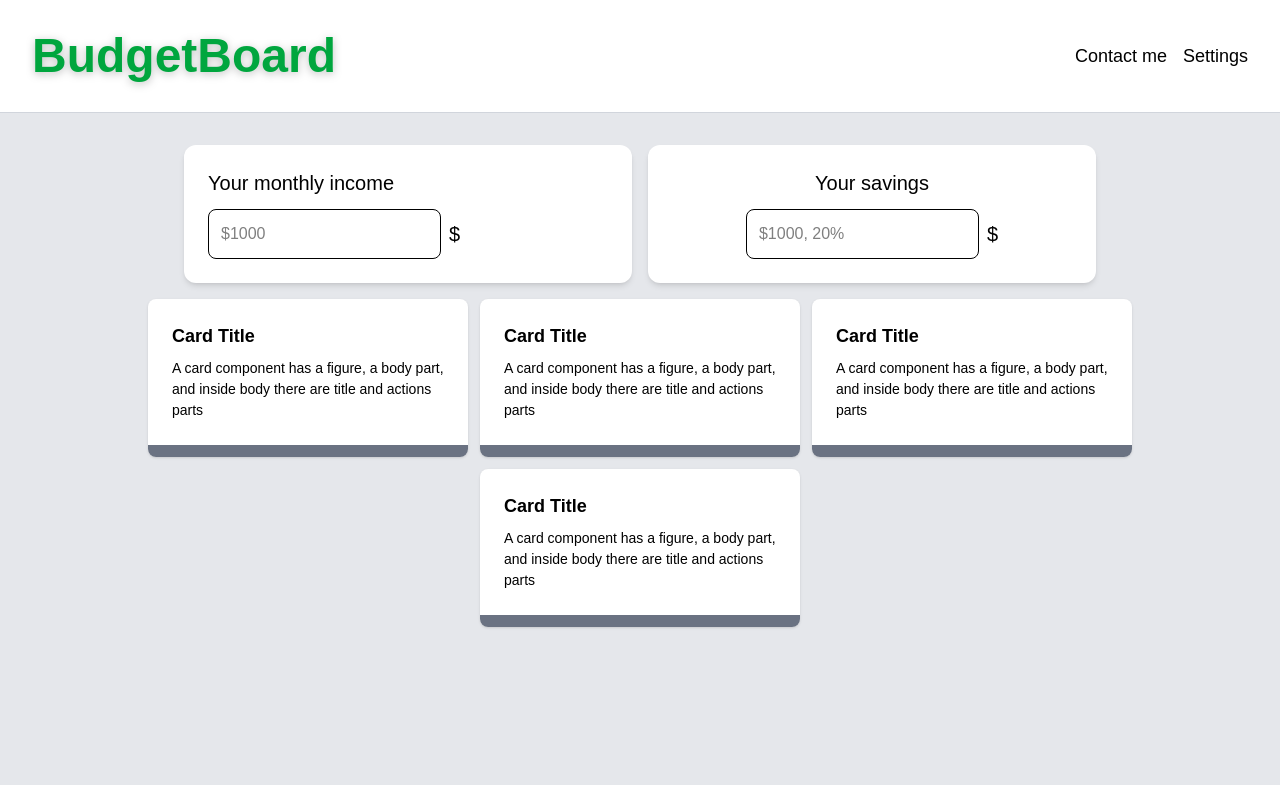
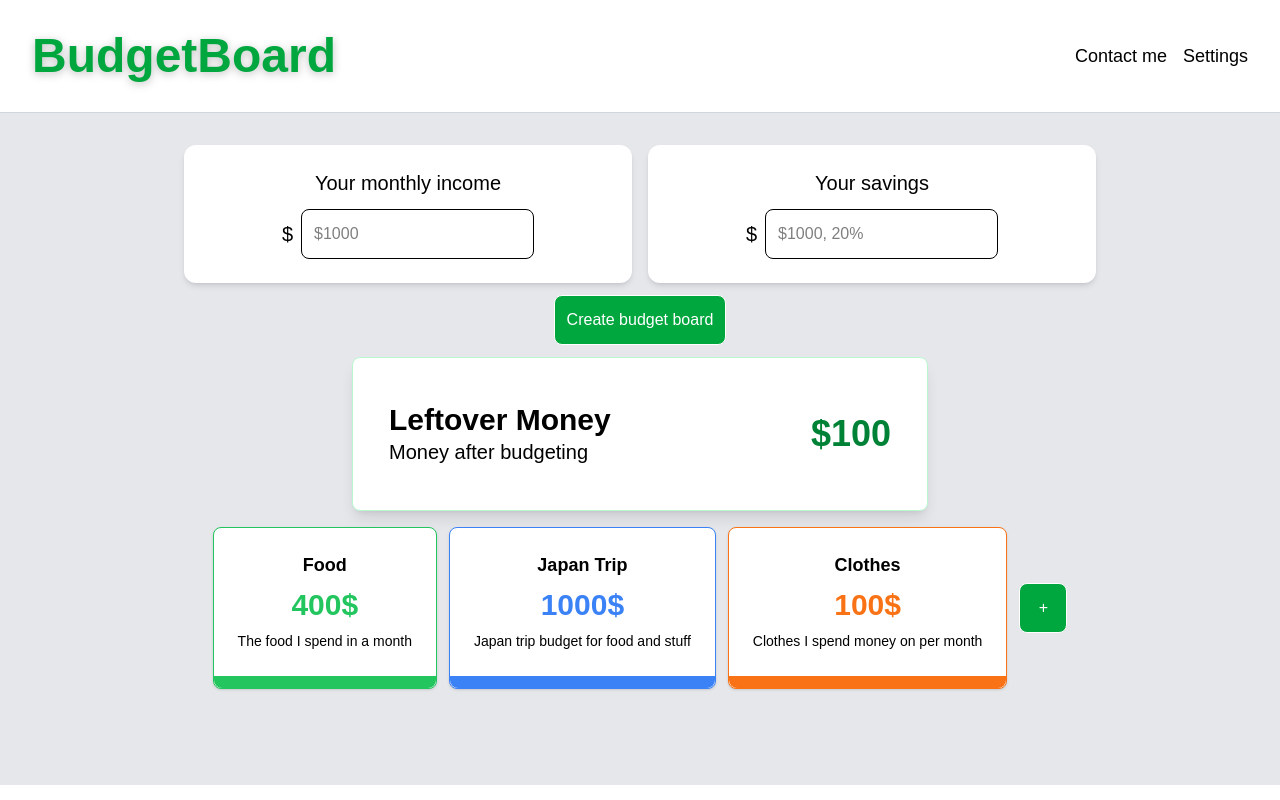
Before and after one commit to rnaveee/budgetboard, a Next.js app: page / in a window 1280 px wide. Built offline with nearby package versions, Linux system fonts and the light colour scheme.

Commit message:
created category card UI, leftover money card

```diff
--- a/src/app/components/CategoryCard.tsx
+++ b/src/app/components/CategoryCard.tsx
@@ -1,13 +1,32 @@
+import type Category from "../../types/category";
+
+type CategoryCardProps = {
+    category: Category;
+}
+
+export default function CategoryCard({ category }: CategoryCardProps){
 
 
-export default function CategoryCard(){
+
     return (
-        <div className="card max-w-xs bg-white shadow-sm">
-            <div className="card-body">
-                <h2 className="card-title">Card Title</h2>
-                <p>A card component has a figure, a body part, and inside body there are title and actions parts</p>
+        <div
+            className="card max-w-xs bg-white shadow-sm flex border"
+            style={{ borderColor: category.color }}
+        >
+            <div className="card-body flex items-center">
+                <h2 className="card-title">{category.name}</h2>
+                <h2
+                    className="text-3xl font-bold"
+                    style={{ color: category.color }}
+                >
+                    {category.budget}$
+                </h2>
+                <p>{category.description}</p>
             </div>
-            <figure className='flex min-h-3 bg-gray-500'>
+            <figure
+                className='flex min-h-3'
+                style={{ backgroundColor: category.color }}
+            >
             </figure>
         </div>
     )
--- /dev/null
+++ b/src/app/components/FreeMoneyCard.tsx
@@ -0,0 +1,22 @@
+type FreeMoneyCardProps = {
+  income: number;
+  savings: number;
+  categories: {
+    budget: number;
+  }[];
+};
+
+export default function FreeMoneyCard(){
+
+  return (
+        <div className="card w-full max-w-xl bg-white shadow-lg border border-green-200 py-5 px-3">
+            <div className="card-body flex-row items-center justify-between gap-4">
+                <div>
+                    <h2 className="card-title text-3xl">Leftover Money</h2>
+                    <p className="text-xl">Money after budgeting</p>
+                </div>
+                <h1 className="text-4xl font-bold text-green-700">$100</h1>
+            </div>
+        </div>
+    )
+}
--- a/src/app/components/IncomeForm.tsx
+++ b/src/app/components/IncomeForm.tsx
@@ -12,11 +12,12 @@ export default function IncomeForm(){
     }
 
     return (
-        <div className="bg-white shadow-md rounded-xl p-6 max-w-md w-full flex flex-col">
+        <div className="bg-white shadow-md rounded-xl p-6 max-w-md w-full flex flex-col items-center">
             <h1 className='text-xl'>Your monthly income</h1>
             <div>
                 <form className="flex flex-col gap-3" onSubmit={ handleSubmit }>
                     <div className="flex items-center gap-2 pt-3">
+                        <div className="text-xl">$</div>
                         <input
                         type="number"
                         placeholder="$1000"
@@ -24,7 +25,6 @@ export default function IncomeForm(){
                         onChange={(e) => setIncome(e.target.value)}
                         className="border rounded-lg p-3 focus:outline-none focus:ring-2 focus:ring-blue-500"
                         />
-                        <div className="text-xl">$</div>
                     </div>
                 </form>
             </div>
--- /dev/null
+++ b/src/app/components/NewCategoryButton.tsx
@@ -0,0 +1,17 @@
+
+
+export default function NewCategoryButton(){
+
+    return (
+        <>
+
+            <button
+            className="w-12 border rounded-lg p-3 bg-green-600 text-white hover:bg-green-500 active:bg-green-400"
+            >
+                +
+            </button>
+
+        </>
+
+    )
+}
--- a/src/app/components/SavingsForm.tsx
+++ b/src/app/components/SavingsForm.tsx
@@ -17,6 +17,7 @@ export default function IncomeForm(){
             <div>
                 <form className="flex flex-col gap-3" onSubmit={ handleSubmit }>
                     <div className="flex items-center gap-2 pt-3">
+                        <div className="text-xl">$</div>
                         <input
                         type="number"
                         placeholder="$1000, 20%"
@@ -24,7 +25,6 @@ export default function IncomeForm(){
                         onChange={(e) => setIncome(e.target.value)}
                         className="border rounded-lg p-3 focus:outline-none focus:ring-2 focus:ring-blue-500"
                         />
-                        <div className="text-xl">$</div>
                     </div>
                 </form>
             </div>
--- a/src/app/page.tsx
+++ b/src/app/page.tsx
@@ -2,6 +2,9 @@ import Header from "./components/Header";
 import IncomeForm from "./components/IncomeForm"
 import CategoryCard from "./components/CategoryCard"
 import SavingsForm from "./components/SavingsForm"
+import CreateButton from "./components/CreateButton"
+import NewCategoryButton from "./components/NewCategoryButton";
+import FreeMoneyCard from "./components/FreeMoneyCard";
 
 export default function Home() {
   return (
@@ -12,11 +15,46 @@ export default function Home() {
           <IncomeForm />
           <SavingsForm />
         </div>
+        <div className='flex justify-center mt-3'>
+          <CreateButton />
+        </div>
+        <div className='flex justify-center mt-3'>
+          <FreeMoneyCard />
+        </div>
         <div className='flex mt-4 justify-center gap-3 flex-wrap'>
-          <CategoryCard />
-          <CategoryCard />
-          <CategoryCard />
-          <CategoryCard />
+          <CategoryCard
+            category={{
+              id: "1",
+              budgetId: "budget-1",
+              name: "Food",
+              budget: 400,
+              description: "The food I spend in a month",
+              color: "#22c55e",
+            }}
+          />
+          <CategoryCard
+            category={{
+              id: "2",
+              budgetId: "budget-1",
+              name: "Japan Trip",
+              budget: 1000,
+              description: "Japan trip budget for food and stuff",
+              color: "#3b82f6",
+            }}
+          />
+          <CategoryCard
+            category={{
+              id: "3",
+              budgetId: "budget-1",
+              name: "Clothes",
+              budget: 100,
+              description: "Clothes I spend money on per month",
+              color: "#f97316",
+            }}
+          />
+          <div className="flex w-full justify-center sm:w-auto sm:items-center">
+            <NewCategoryButton/>
+          </div>
         </div>
       </section>
     </main>
--- a/src/types/category.tsx
+++ b/src/types/category.tsx
@@ -3,6 +3,8 @@ type Category = {
   budgetId: string;
   name: string;
   budget: number;
+  description: string;
+  color: string;
 };
 
 export default Category;
```
